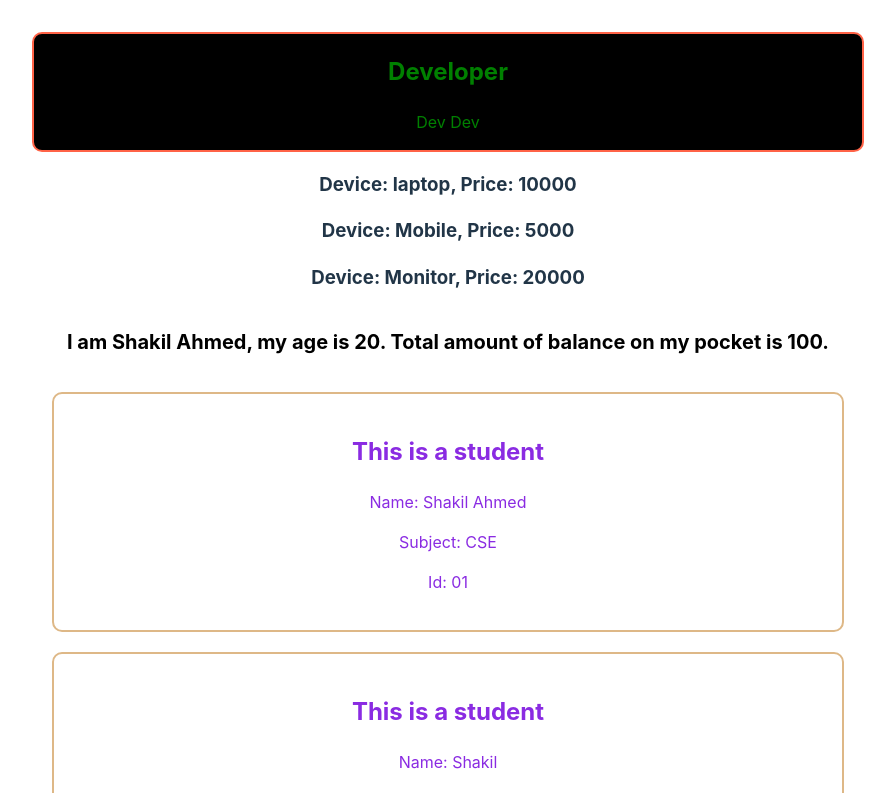
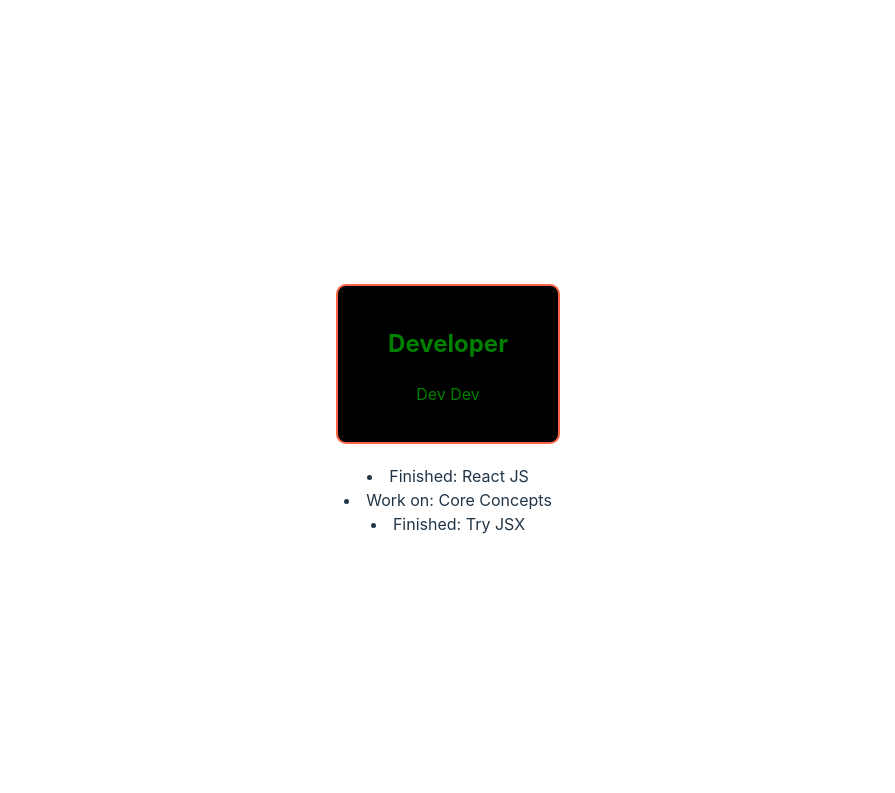
Before and after one commit to shakil200409/My-first-react, a React (Vite) app: page / in a window 1280 px wide. Shown: the top 793 px of the page, without its empty margins (192-1087 px from the left). Built offline with nearby package versions, Linux system fonts and the light colour scheme.

Commit message:
Learned to add conditional rendaring on a jsx program

```diff
--- a/src/App.jsx
+++ b/src/App.jsx
@@ -2,6 +2,7 @@ import { useState } from 'react'
 import reactLogo from './assets/react.svg'
 import viteLogo from '/vite.svg'
 import './App.css'
+import Todo from './todo'
 
 function App() {
   const [count, setCount] = useState(0)
@@ -9,13 +10,16 @@ function App() {
   return (
     <>
       <Developer></Developer>
-      <Device name="laptop" price="10000"></Device>
+      <Todo task='React JS' isDone= {true}></Todo>
+      <Todo task='Core Concepts' isDone={false}></Todo>
+      <Todo task='Try JSX' isDone={true}></Todo>
+      {/* <Device name="laptop" price="10000"></Device>
       <Device name="Mobile" price="5000"></Device>
       <Device name="Monitor" price="20000"></Device>
       <Person></Person>
       <Student name="Shakil Ahmed" subject="CSE" id="01"></Student>
       <Student name="Shakil" subject="CE" id="02"></Student>
-      <Student></Student>
+      <Student id={10}></Student> */}
     </>
   )
 }
@@ -27,6 +31,8 @@ function Device(props){
 
 function Developer(){
 const devStyle = {
+  padding: '20px 50px',
+  margin:  '20px',
   border: '2px solid tomato',
   borderRadius: '10px',
   backgroundColor: 'black',
--- /dev/null
+++ b/src/todo.jsx
@@ -0,0 +1,28 @@
+// export default function Todo({task, isDone}){
+//      return(
+//          <li>Work on: {task}</li>
+//      )
+//  }
+
+
+// Conditional Rendaring: Option-1
+// export default function Todo({task, isDone}){
+//     if(isDone === true){
+//         return(
+//             <li>Finished: {task}</li>
+//         )
+//     }
+//     else{
+//         return (
+//             <li>Work on: {task} </li>
+//         )
+//     }
+// }
+
+// Conditional Rendaring: Option-2
+export default function Todo({task, isDone}){
+    if(isDone){
+        return <li>Finished: {task}</li>
+    }
+    return <li>Work on: {task}</li>
+}
```
